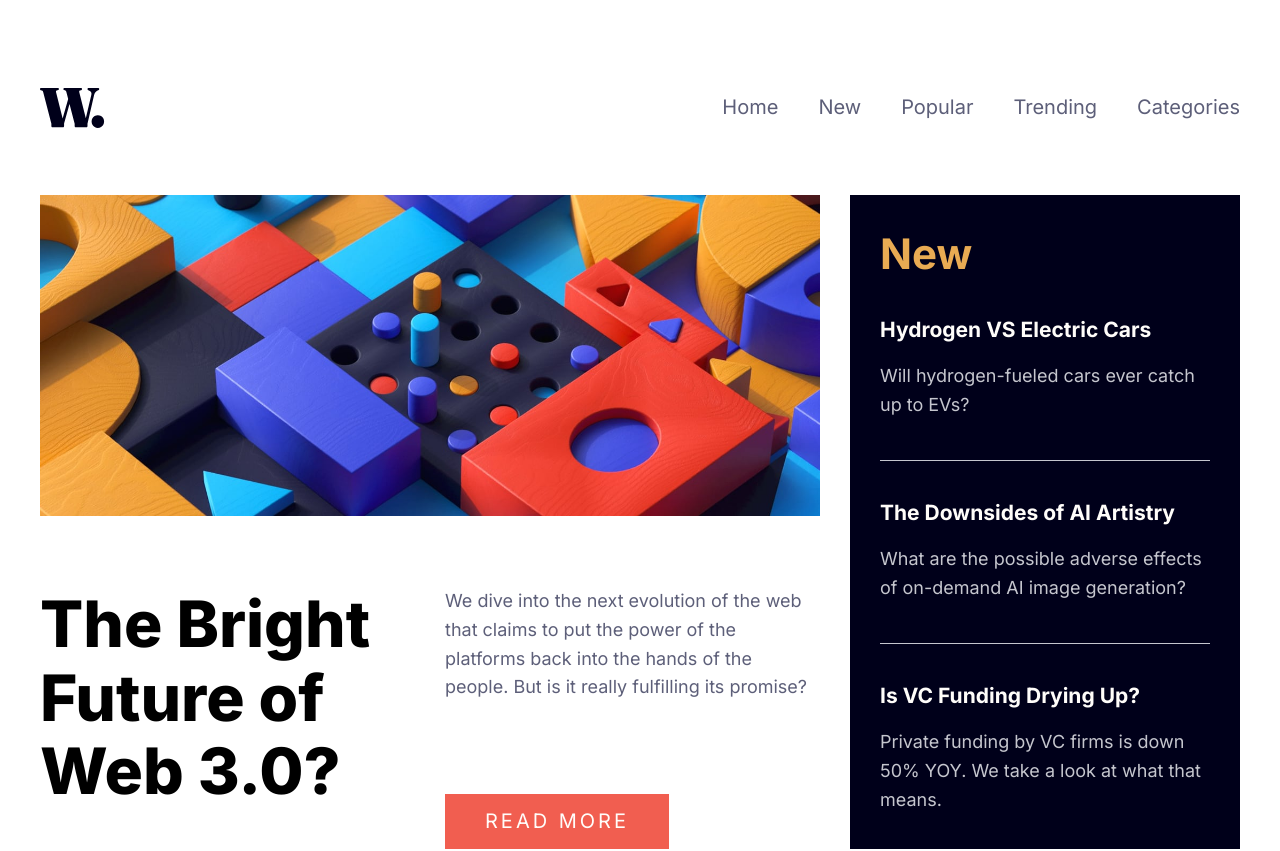
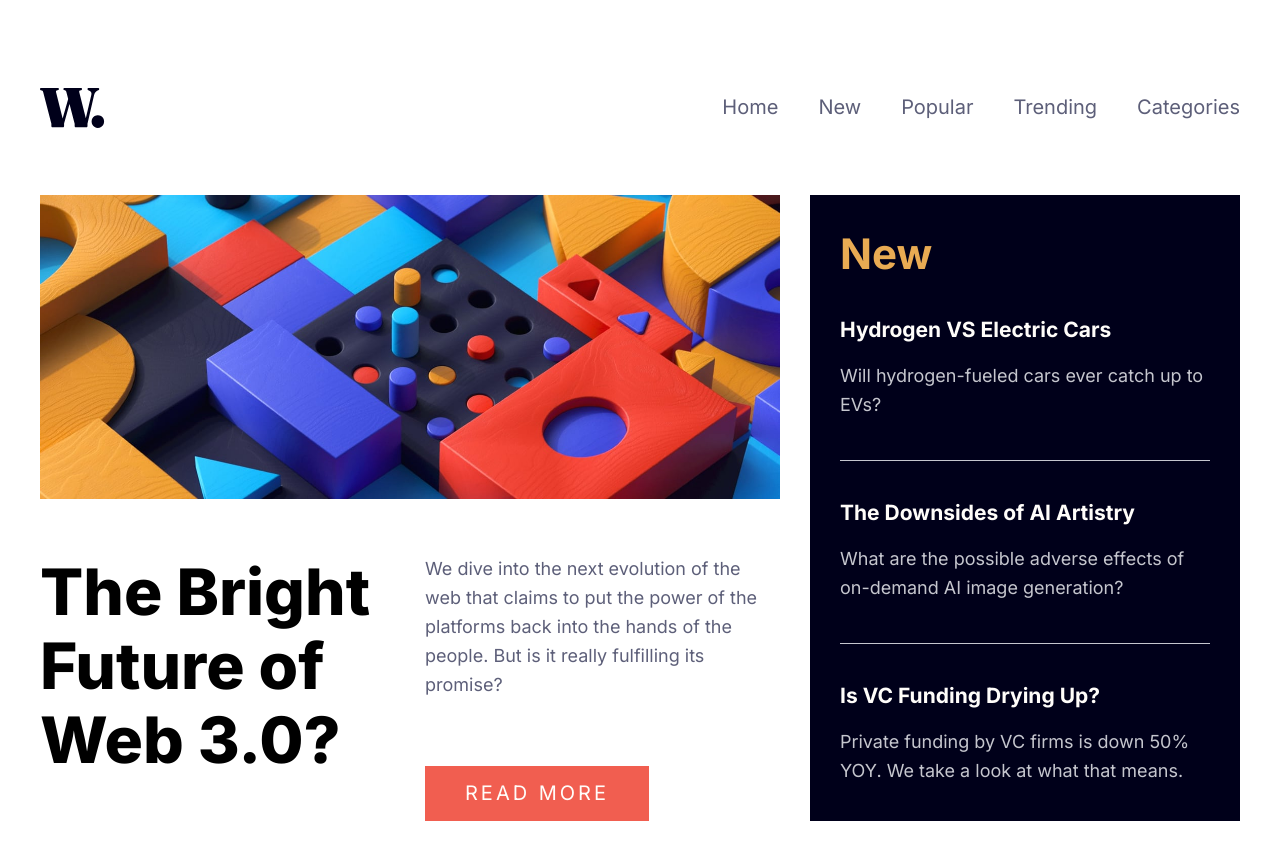
Before and after one commit to marcin10lw/news-page-react, a React (Create React App) app: page / in a window 1280 px wide. Shown: the top 851 px of the page. Built offline with nearby package versions, Linux system fonts and the light colour scheme.

Commit message:
changed sidebar width in Grid

```diff
--- a/src/Grid/styled.js
+++ b/src/Grid/styled.js
@@ -2,7 +2,7 @@ import styled from "styled-components";
 
 export const Grid = styled.div`
   display: grid;
-  grid-template-columns: 2fr 1fr;
+  grid-template-columns: 2fr 430px;
   gap: 30px;
 
   @media (max-width: ${({theme}) => theme.mobile}px) {
```
